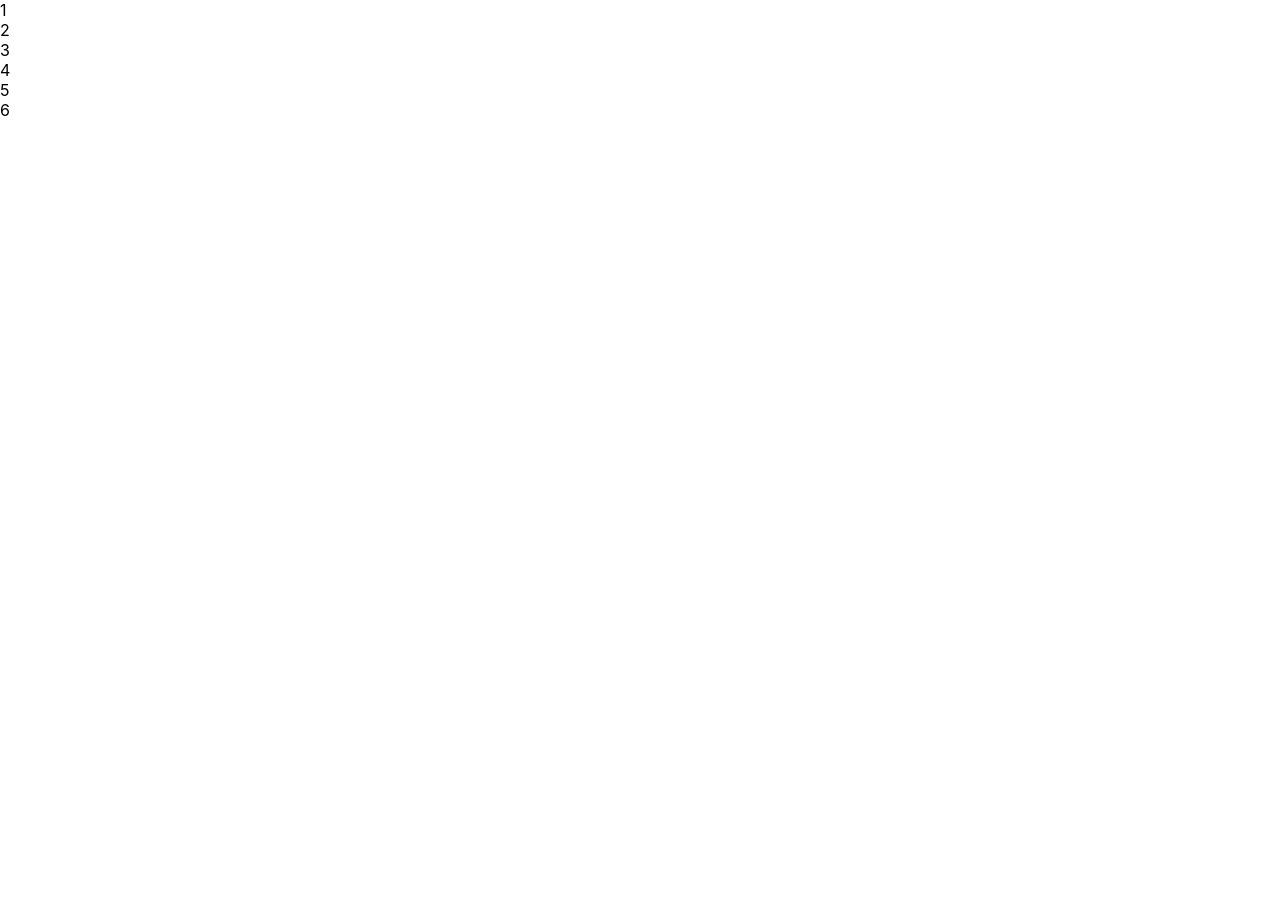
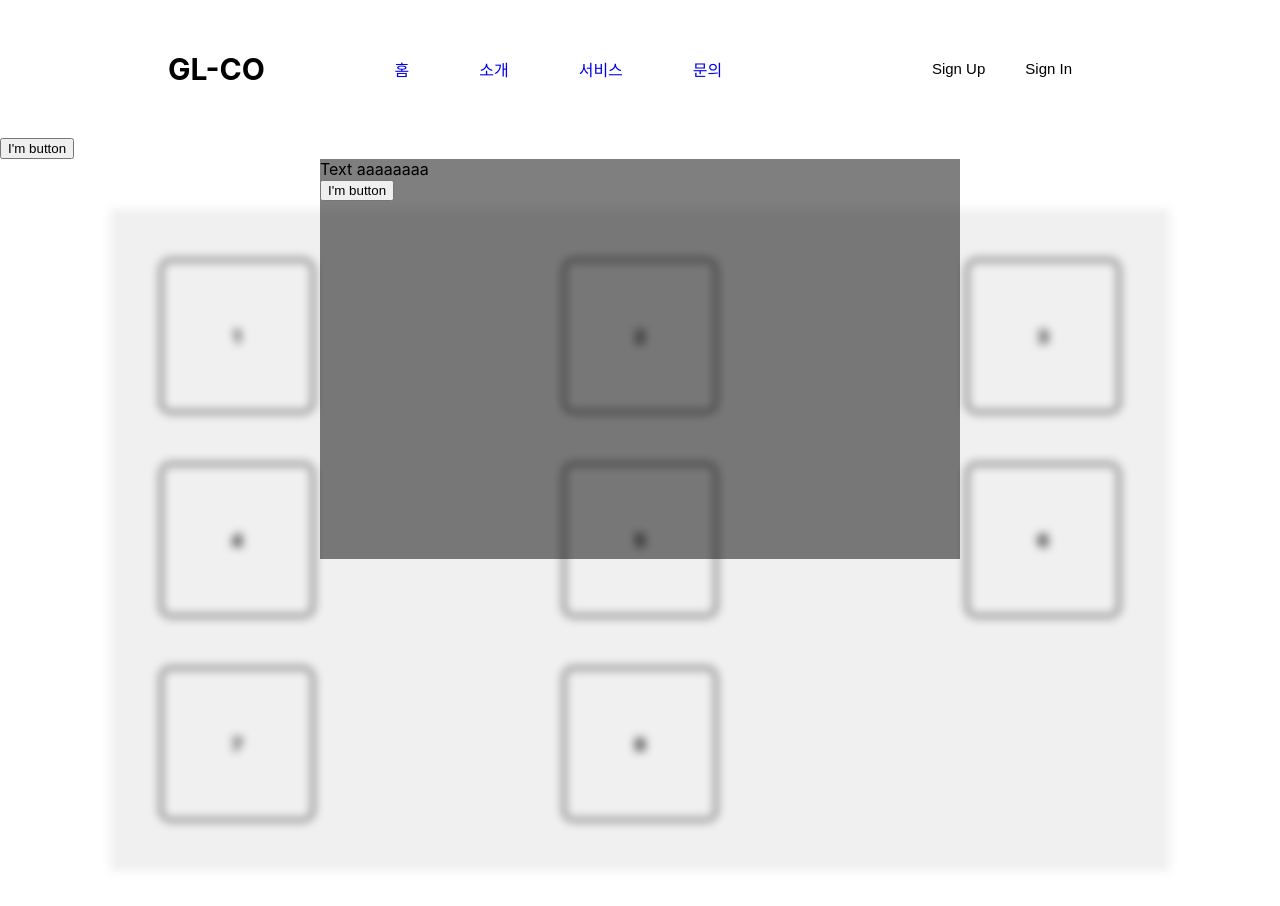
Before and after one commit to GL-CO/frontend, a React (Create React App) app: page /challenge in a window 1280 px wide. Shown: the top 906 px of the page. Before the commit the page ends 800 px from the top, so only its background shows below. Built offline with nearby package versions, Linux system fonts and the light colour scheme.

Commit message:
Challenge page css 챌린지 리스트페이지고 챌린지 누르면 어떻게 될지 생각해야될듯

```diff
--- a/src/pages/Challenge.js
+++ b/src/pages/Challenge.js
@@ -1,17 +1,69 @@
 import React, { useState } from "react";
 import styled from "styled-components";
 import NavBar from "../Components/NavBar";
-
+const Container = styled.div`
+  display: flex;
+  justify-content: center;
+`;
+const BoxList = styled.div`
+  display: grid;
+  grid-template-columns: auto auto auto;
+  gap: 50px;
+  padding: 50px;
+  background-color: #f0f0f0;
+  width: 120vh;
+  margin: 50px;
+  justify-content: space-between;
+  align-items: center;
+  ${({ blurred }) => blurred && "filter: blur(5px);"}
+`;
+const Box = styled.div`
+  width: 150px;
+  height: 150px;
+  display: flex;
+  justify-content: center;
+  align-items: center;
+  font-size: 18px;
+  font-weight: bold;
+  border: 2px solid #000;
+  border-radius: 10px;
+  background-color: ${(props) => props.color};
+`;
+const Block = styled.div`
+  position: absolute;
+  width: 50%;
+  height: 50%;
+  background-color: rgba(0, 0, 0, 0.5); /* 반투명한 검은색 배경 */
+  display: ${({ covered }) => (covered ? "block" : "none")};
+  z-index: 2; /* 다른 컨텐츠 위에 표시하기 위한 z-index 설정 */
+`;
+const Blur = styled``;
 export default function Challenge() {
-  const data = [1, 2, 3, 4, 5, 6];
+  const data = [1, 2, 3, 4, 5, 6, 7, 8];
+  let [isShow, setIsShow] = useState(false);
+  const [isCovered, setIsCovered] = useState(true);
+  const toggleButton = () => {
+    setIsShow(!isShow);
+    setIsCovered(!isCovered);
+  };
+  const toggleCover = () => {
+    setIsCovered(!isCovered);
+  };
   return (
     <div>
-      {/* <NavBar></NavBar> */}
-      <div>
-        {data.map((item, index) => (
-          <div key={index}>{item}</div>
-        ))}
-      </div>
+      <NavBar></NavBar>
+      <button onClick={toggleButton}>I'm button</button>
+      <Container>
+        <BoxList blurred={!isShow}>
+          {data.map((item, index) => (
+            <Box key={index}>{item}</Box>
+          ))}
+        </BoxList>
+        <Block covered={isCovered}>
+          <div>Text aaaaaaaa</div>
+          <button onClick={toggleButton}>I'm button</button>
+        </Block>
+      </Container>
     </div>
   );
 }
```
